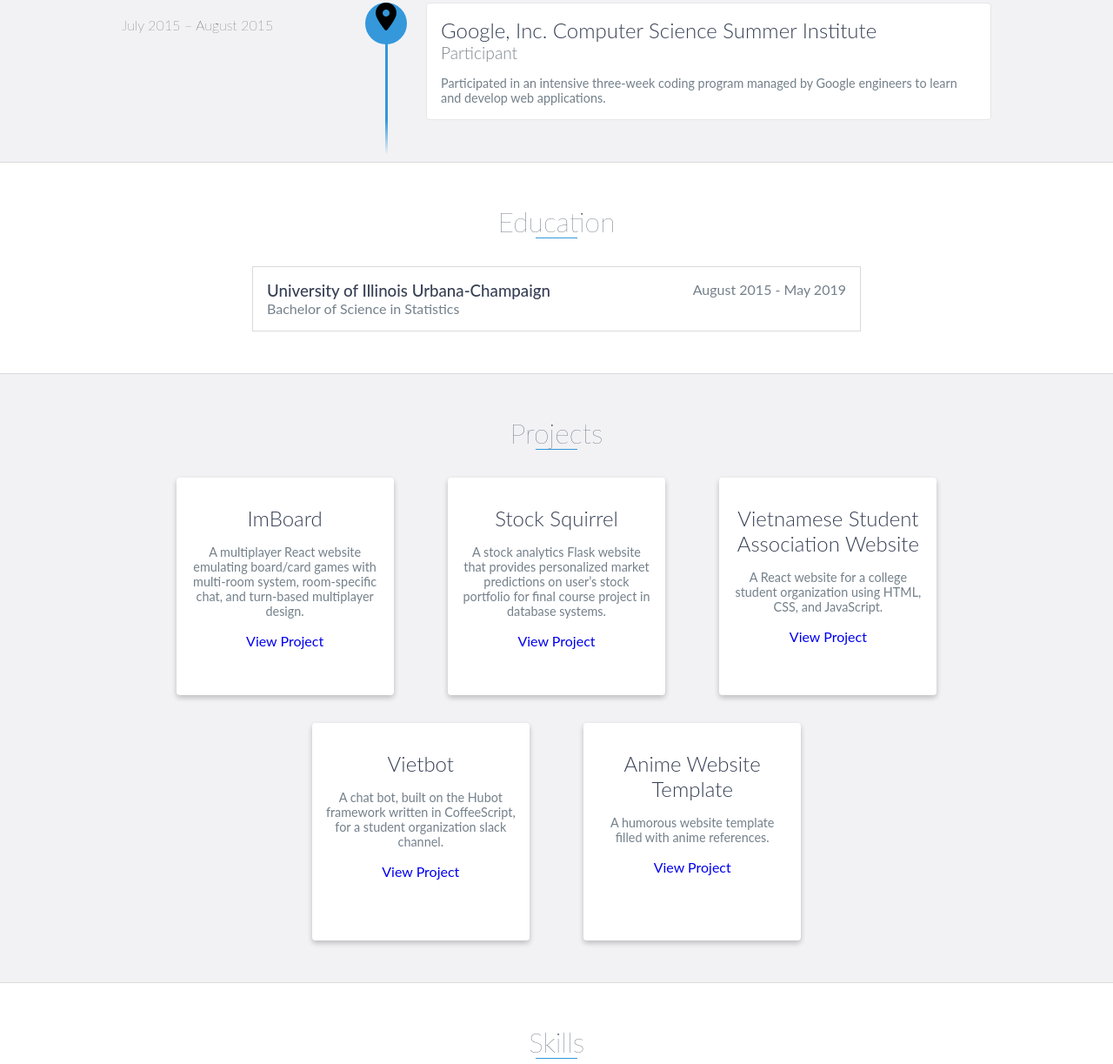
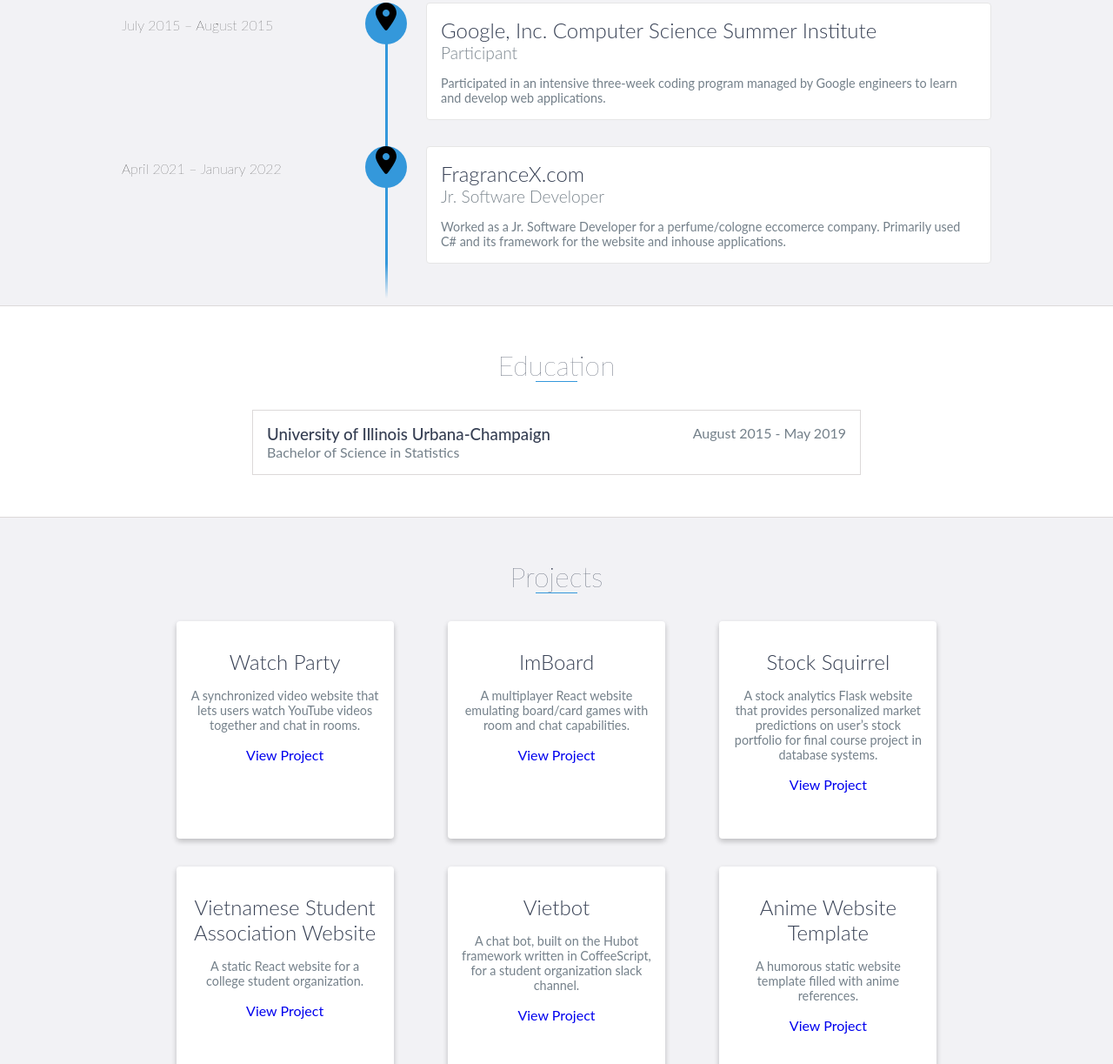
Before and after one commit to HDPham/hdpham.github.io, a website: page index.html in a window 1280 px wide. Shown: the part 1114-2337 px from the top of the page at 87% size. Drawn offline with nearby package versions, Linux system fonts and the light colour scheme; files that its build step writes are made by us from their sources.

Commit message:
Update experience and projects

```diff
--- a/index.html
+++ b/index.html
@@ -17,7 +17,9 @@
 		<link rel="icon" href="favicon.ico" />
 
 		<!-- CSS -->
+		<!-- build:css -->
 		<link rel="stylesheet" href="dist/css/style.min.css" />
+		<!-- endbuild -->
 	</head>
 	<body>
 		<div id="main-nav-open" class="shadow-large">
@@ -44,7 +46,7 @@
 				<div>Website Developer</div>
 				<a
 					rel="noreferrer noopener"
-					href="https://drive.google.com/file/d/1JL23Qn1pOFjnShcujpCKzrfHeUAholP3/view?usp=sharing"
+					href="https://drive.google.com/file/d/1ifp0qnhrAWQ27cHkpRP7udYoPt0IZ2uG/view?usp=sharing"
 					target="_blank"
 					class="d-inline-block mt-1 border border-3 border-white border-pill text-white"
 					>Resume</a
@@ -70,12 +72,12 @@
 		</section>
 		<!-- End #about -->
 
-		<section id="experience" class="background-alt">
+		<section id="experience" class="border-top background-alt">
 			<h2 class="heading">Experience</h2>
 			<div id="experience-timeline">
 				<div class="vtimeline-point">
 					<div class="vtimeline-icon">
-						<i class="fa fa-map-marker fa-2x"></i>
+						<i class="fa-solid fa-location-dot fa-2x"></i>
 					</div>
 					<div class="vtimeline-block">
 						<div class="vtimeline-date">
@@ -94,11 +96,31 @@
 						</div>
 					</div>
 				</div>
+				<div class="vtimeline-point">
+					<div class="vtimeline-icon">
+						<i class="fa-solid fa-location-dot fa-2x"></i>
+					</div>
+					<div class="vtimeline-block">
+						<div class="vtimeline-date">
+							April 2021 – January 2022
+						</div>
+						<div class="vtimeline-content">
+							<h3>FragranceX.com</h3>
+							<div>Jr. Software Developer</div>
+							<p>
+								Worked as a Jr. Software Developer for a
+								perfume/cologne eccomerce company. Primarily
+								used C# and its framework for the website and
+								inhouse applications.
+							</p>
+						</div>
+					</div>
+				</div>
 			</div>
 		</section>
 		<!-- End #experience -->
 
-		<section id="education">
+		<section id="education" class="border-top">
 			<h2 class="heading">Education</h2>
 			<div class="education-item">
 				<h3>University of Illinois Urbana-Champaign</h3>
@@ -111,17 +133,35 @@
 		</section>
 		<!-- End #education -->
 
-		<section id="projects" class="background-alt">
+		<section id="projects" class="border-top background-alt">
 			<h2 class="heading">Projects</h2>
 			<div id="project-content">
+				<div class="project shadow-large">
+					<!-- End .project-image -->
+					<div class="project-info">
+						<h3>Watch Party</h3>
+						<p>
+							A synchronized video website that lets users watch
+							YouTube videos together and chat in rooms.
+						</p>
+						<a
+							rel="noreferrer noopener"
+							href="https://github.com/HDPham/watchparty"
+							target="_blank"
+							>View Project</a
+						>
+					</div>
+					<!-- End .project-info -->
+				</div>
+				<!-- End .project -->
+
 				<div class="project shadow-large">
 					<!-- End .project-image -->
 					<div class="project-info">
 						<h3>ImBoard</h3>
 						<p>
 							A multiplayer React website emulating board/card
-							games with multi-room system, room-specific chat,
-							and turn-based multiplayer design.
+							games with room and chat capabilities.
 						</p>
 						<a
 							rel="noreferrer noopener"
@@ -160,8 +200,8 @@
 					<div class="project-info">
 						<h3>Vietnamese Student Association Website</h3>
 						<p>
-							A React website for a college student organization
-							using HTML, CSS, and JavaScript.
+							A static React website for a college student
+							organization.
 						</p>
 						<a
 							rel="noreferrer noopener"
@@ -199,7 +239,7 @@
 					<div class="project-info">
 						<h3>Anime Website Template</h3>
 						<p>
-							A humorous website template filled with anime
+							A humorous static website template filled with anime
 							references.
 						</p>
 						<a
@@ -216,7 +256,7 @@
 		</section>
 		<!-- End #projects -->
 
-		<section id="skills">
+		<section id="skills" class="border-top">
 			<h2 class="heading">Skills</h2>
 			<ul>
 				<li>HTML</li>
@@ -230,11 +270,11 @@
 		</section>
 		<!-- End #skills -->
 
-		<section id="contact">
+		<section id="contact" class="border-top">
 			<h2 class="heading">Contact</h2>
 			<div>
 				<ul>
-					<li>Email <br />hdpham1370@gmail.com</li>
+					<li>Email <br />hpham@proton.me</li>
 				</ul>
 			</div>
 			<!-- <form method="POST" action="">
@@ -260,7 +300,7 @@
 		</section>
 		<!-- End #contact -->
 
-		<footer>
+		<footer class="border-top">
 			<div class="copyright">Copyright &copy; 2021 Hung Pham</div>
 			<div class="social">
 				<ul>
@@ -293,6 +333,8 @@
 			src="https://kit.fontawesome.com/263e1a48a0.js"
 			crossorigin="anonymous"
 		></script>
+		<!-- build:js -->
 		<script src="dist/js/script.min.js"></script>
+		<!-- endbuild -->
 	</body>
 </html>
--- a/src/scss/style.scss
+++ b/src/scss/style.scss
@@ -140,6 +140,10 @@
 	&.border-pill {
 		border-radius: 2rem;
 	}
+}
+
+.border-top {
+	border-top: 1px solid $border;
 }
 
 .text-white {
@@ -316,7 +320,6 @@
 	display: flex;
 	flex-wrap: wrap;
 	justify-content: center;
-	border-bottom: 1px solid $border;
 	padding: 5rem 1rem;
 
 	> :first-child {
@@ -344,7 +347,6 @@
 //	--------------------------------
 
 #experience {
-	border-bottom: 1px solid $border;
 	padding: 3rem 1rem;
 	text-align: center;
 
@@ -449,7 +451,6 @@
 //	-------------------------------
 
 #education {
-	border-bottom: 1px solid $border;
 	padding: 3rem 1rem;
 	text-align: center;
 
@@ -500,7 +501,6 @@
 //	-----------------------------
 
 #projects {
-	border-bottom: 1px solid $border;
 	padding: 3rem 1rem;
 	text-align: center;
 
```
Also changed, not shown: gulpfile.js (+8 -2 lines), package.json (+6 -3 lines), 1 other file.
